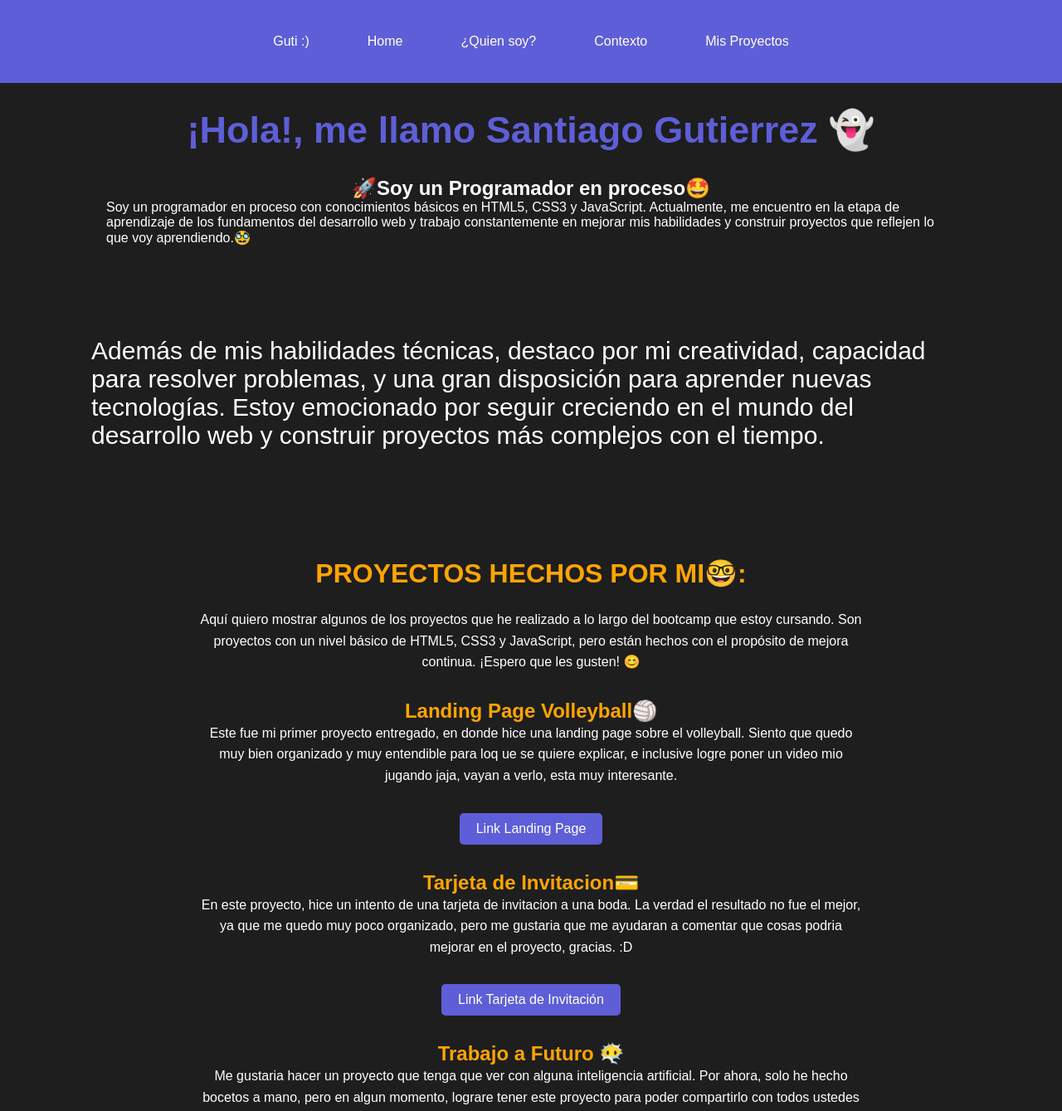
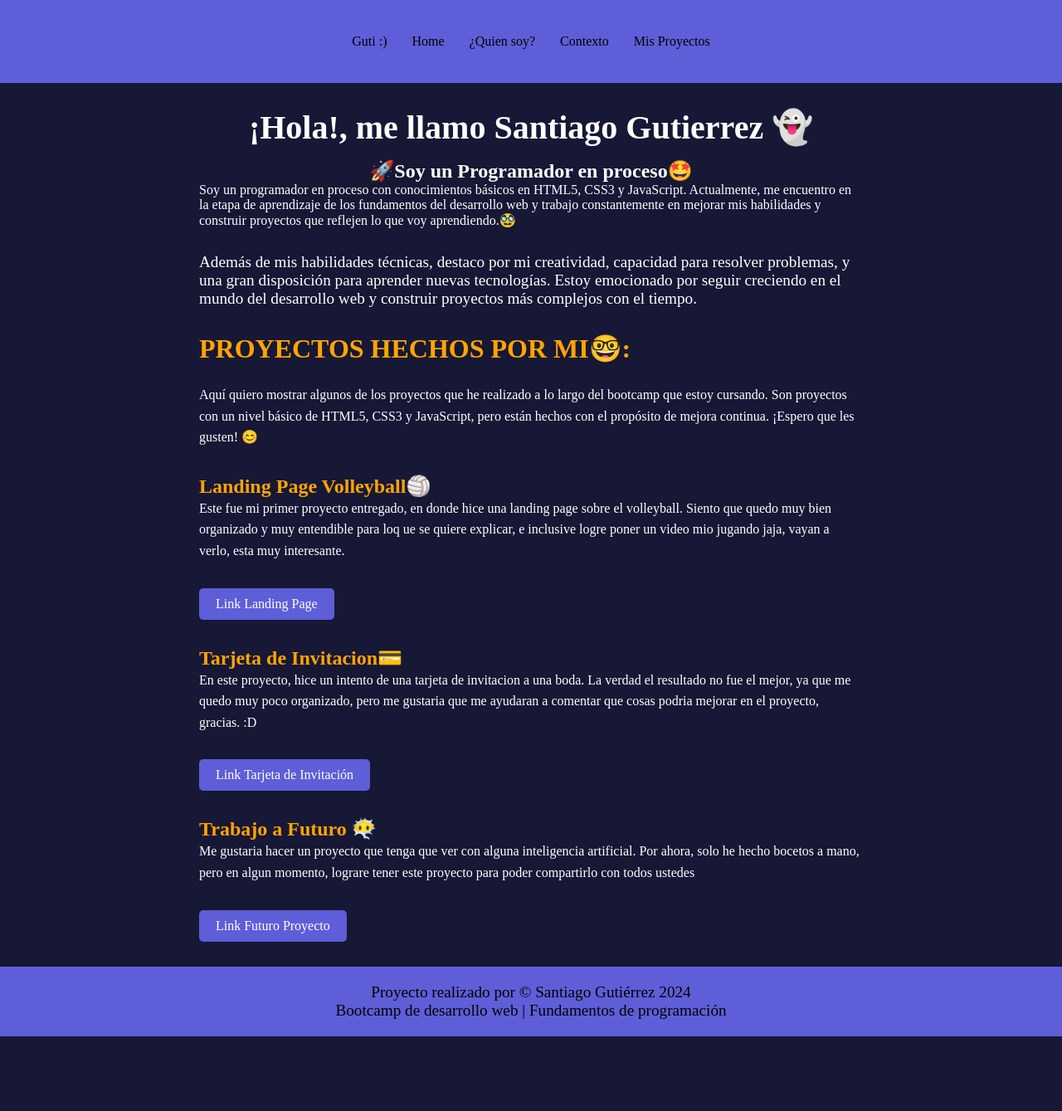
Before and after one commit to sguti06/Mi-Portafolio, a plain HTML site: page index.html in a window 1280 px wide. Shown: the top 1339 px of the page at 83% size. After the commit the page ends 1249 px from the top, so only its background shows below. Drawn offline with Linux system fonts and the light colour scheme.

Commit message:
[crear] repositorio

```diff
--- a/styles/index.css
+++ b/styles/index.css
@@ -1,35 +1,26 @@
 * {
     margin: 0;
     padding: 0;
+    box-sizing: border-box;
+}
 
-}
-:root{
+:root {
     --primaryColor: rgb(94, 94, 216);
     --backgroundColor: rgb(23, 23, 54);
     --textColor: rgb(255, 255, 255);
     --tipography: 'Times New Roman', Times, serif;
 }
-/*     font-family: 'Times New Roman', Times, serif; */
-/* _____________________________________________________________________________________________________________ */
-body{
-    width: 100%vw;
-    height: auto;
-    box-sizing: border-box;
+
+body {
     background-color: var(--backgroundColor);
-    font-family: var(var(--tipography));
+    font-family: var(--tipography);
     overflow-x: hidden;
 }
 
-/* _____________________________________________________________________________________________________________ */
-/* --------------------------------------HEADER----------------------------------------------------------------- */
-
-header{
-    width: 100vw;
-    height: auto;
-    /* border: solid red; */
+/* Header */
+header {
+    width: 100%;
 }
-
-/* --------------------------------------------------MENU DE NAVEGACION------------------------------------------- */
 
 .container-navBar{
     width: 100vw;
@@ -47,63 +38,27 @@ header{
     gap: 70px;
 }
 
-#logo{
-    height: 2px;
-}
-
-/* ----------------------------------------------------------------MAIN----------------------------------------------- */
-
-.sobreMi{
-    width: 80vw;
+/* Secciones */
+.sobreMi, .contextoPersonal, .misProyectos {
+    width: 90%; /* Cambiar a 90% para dispositivos más pequeños */
+    max-width: 800px;
     margin: 30px auto;
-}
-
-.title{
-    color: var(--primaryColor);
-    font-size: 45px;
-    text-align: center;
-    margin-top: 15px;
-    margin-bottom: 30px;
-    font-weight: 800;
-}
-
-.subtitle{
-    width: 100%;
-    display: flex;
-    justify-content: center;
-    align-items: center;
-    gap: 40px;
     color: var(--textColor);
 }
 
-.sobreMi p{
-    color: var(--textColor);
+.title {
+    font-size: 2.5rem; /* Ajustar tamaño de fuente */
+    text-align: center;
+    margin: 15px 0;
 }
 
-.contextoPersonal p{
-    width: 80vw;
-    justify-content: center;
-    align-items: center;
-    margin: 110px;
-    font-size: 30px;
-    color: var(--textColor);
+.subtitle {
+    text-align: center;
+    font-size: 1.5rem;
 }
 
-
-body {
-    background-color: #1e1e1e;
-    color: white;
-    font-family: 'Arial', sans-serif;
-    margin: 0;
-    padding: 0;
-}
-
-    /* Sección de proyectos */
-.misProyectos {
-    max-width: 800px;
-    margin: 0 auto;
-    padding: 20px;
-    text-align: center;
+.contextoPersonal p {
+    font-size: 1.2rem; /* Cambiar tamaño de fuente para mejor legibilidad */
 }
 
 .misProyectos h2 {
@@ -125,7 +80,6 @@ body {
     margin-bottom: 1rem;
 }
 
-/* Botones y enlaces */
 .misProyectos a {
     display: inline-block;
     padding: 10px 20px;
@@ -141,31 +95,17 @@ body {
     background-color: #e67e22;
 }
 
-@media (max-width: 768px) {
-    .misProyectos {
-        padding: 10px;
-    }
-
-    .misProyectos h2 {
-        font-size: 1.8rem;
-    }
-
-    .misProyectos h3 {
-        font-size: 1.3rem;
-    }
-
-    .misProyectos p {
-        font-size: 0.9rem;
-    }
+/* Footer */
+footer {
+    background-color: var(--primaryColor);
+    padding: 20px;
+    text-align: center;
+    font-size: 1.2rem; /* Ajustar tamaño de fuente */
 }
 
-
-/* --------------------------FOOTER-------------------------- */
-footer{
-    /* border: solid red; */
-    background-color: var(--primaryColor);
-    padding: 30px;
-    text-align: center;
-    font-size: 30px;
-    color: var(--textColor);
+/* Media Queries */
+@media (max-width: 768px){}
+    .navBar-list {
+        flex-direction: row; /* Mantener la dirección horizontal */
+        gap: 30px; /* Ajustar el espacio entre elementos */
 }
```
Also changed, not shown: 2 other files.
